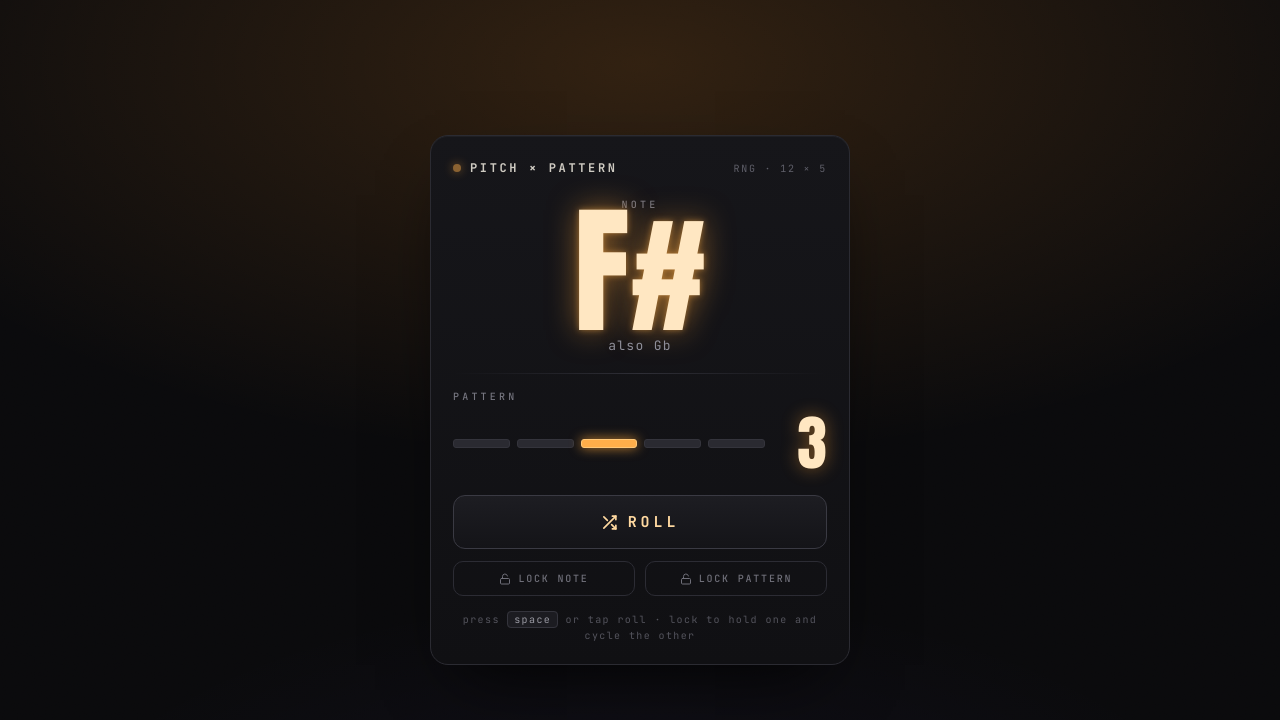
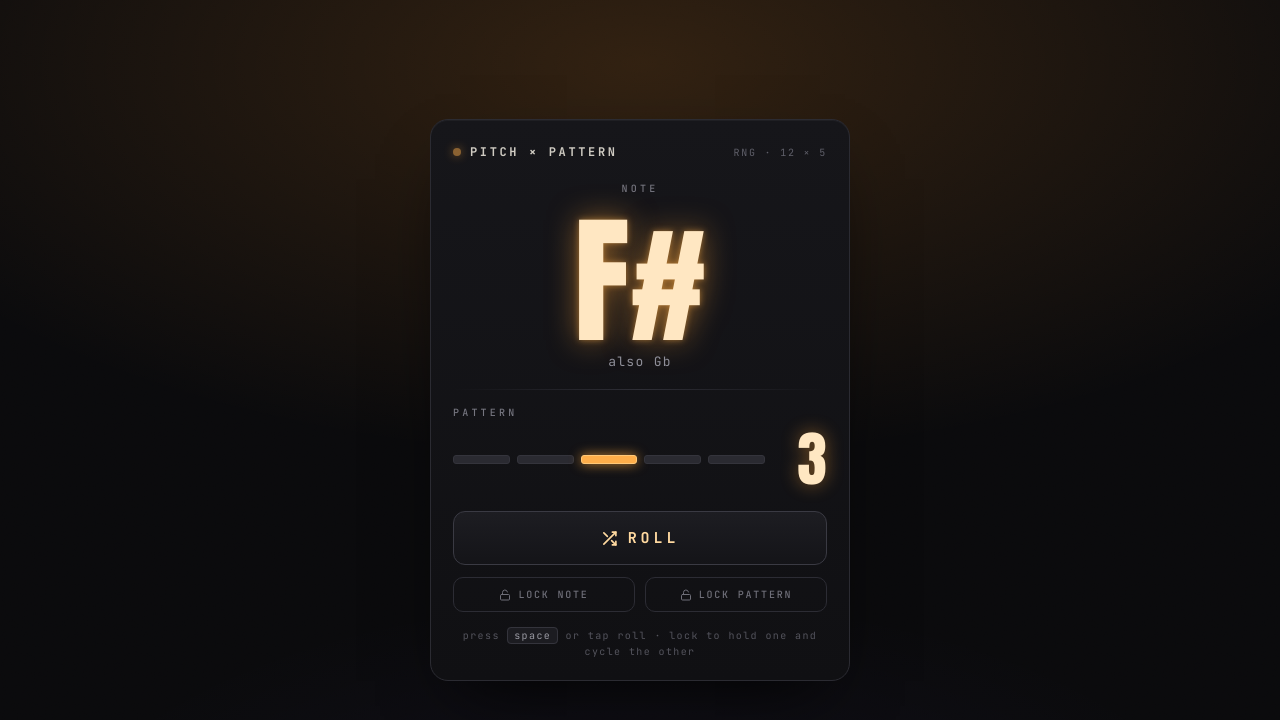
Before and after one commit to xanxerif/Gitar, a plain HTML site: page index.html in a window 1280 px wide. Drawn offline with Linux system fonts and the light colour scheme.

Commit message:
Update index.html

```diff
--- a/index.html
+++ b/index.html
@@ -48,7 +48,7 @@ html,body{ height:100%; margin:0; }
 
 .pp-note-wrap{ text-align:center; margin-top:6px; }
 .pp-note{
-  font-family:'Anton',sans-serif; line-height:.86;
+  font-family:'Anton',sans-serif; line-height:1; margin-top:16px;
   font-size:clamp(80px,25vw,140px); color:#ffe7c2;
   text-shadow:0 0 30px rgba(255,165,55,.5), 0 0 6px rgba(255,180,80,.5);
   display:inline-block; animation:pop .4s cubic-bezier(.2,1.3,.4,1);
```
